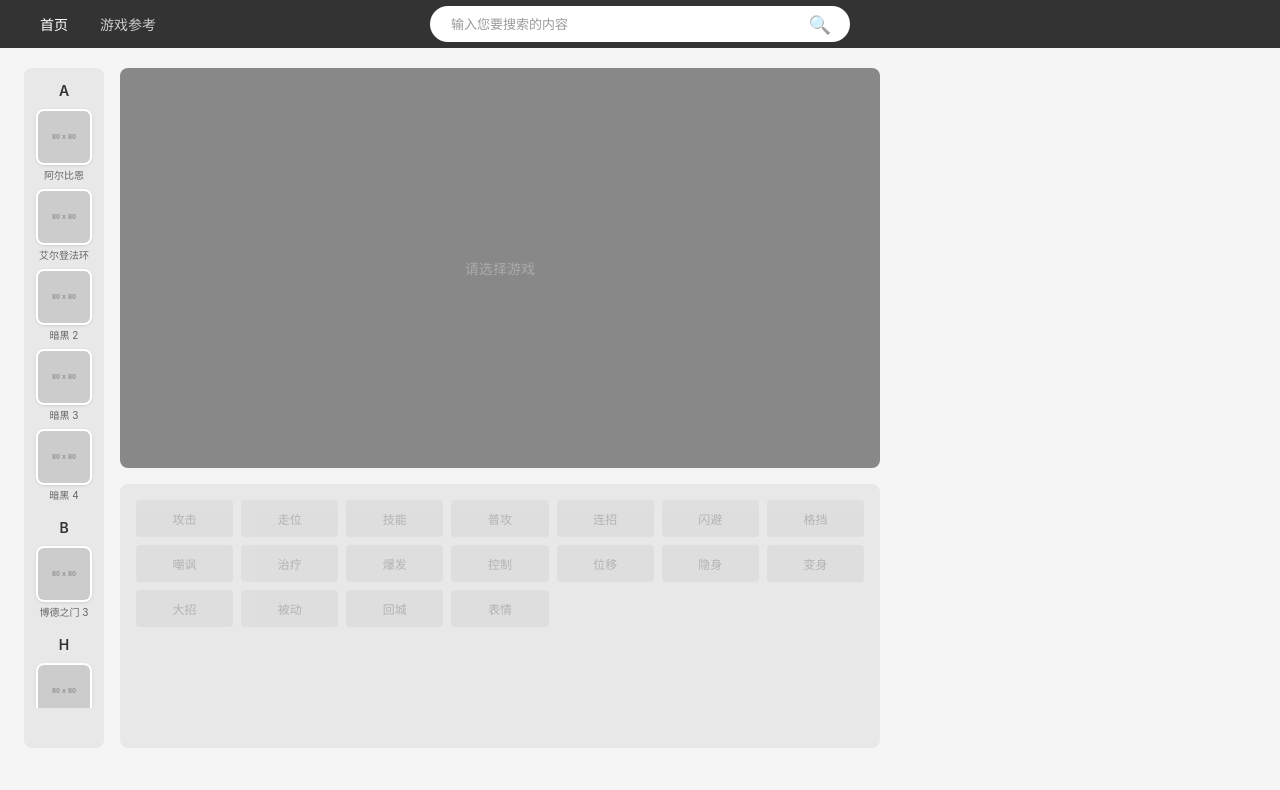
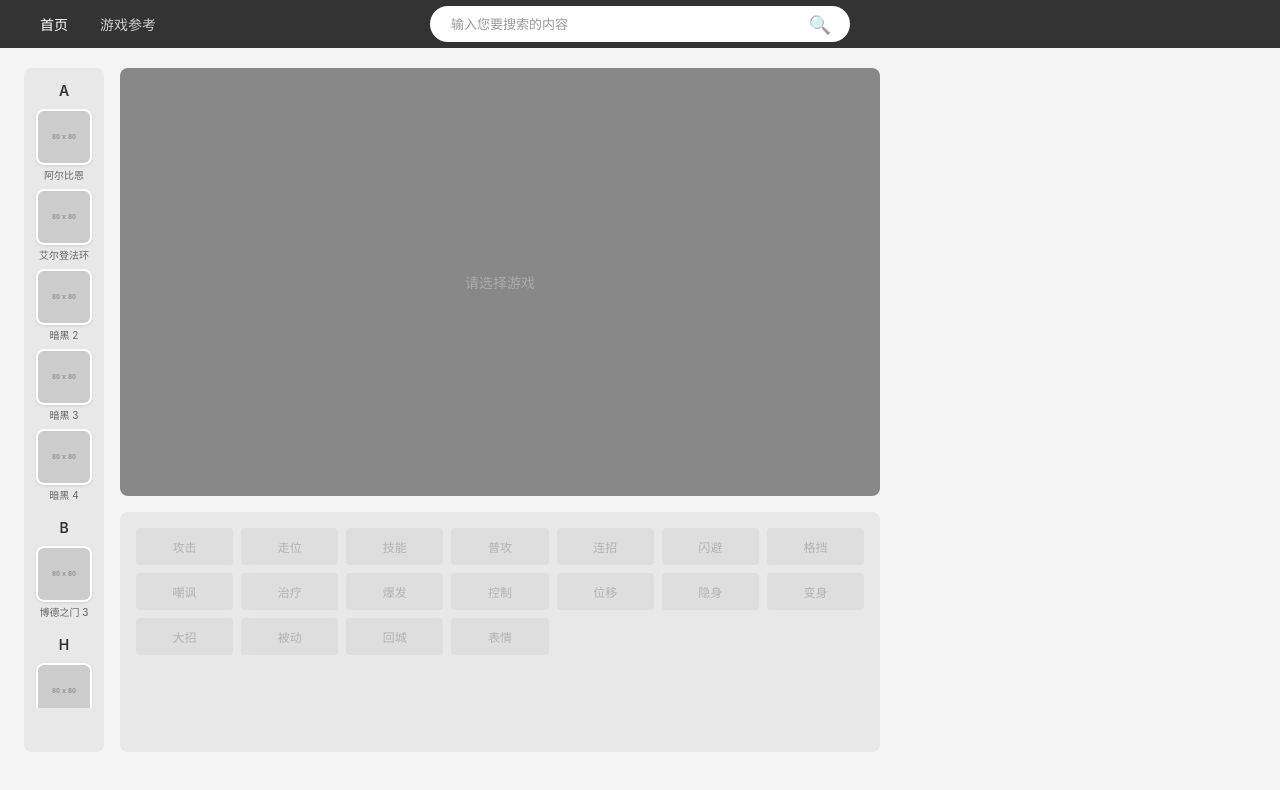
Before and after one commit to CNMJH/CKAnim, a React (Vite) app: page /games in a window 1280 px wide. Shown: the top 790 px of the page. Built offline with nearby package versions, Linux system fonts and the light colour scheme.

Commit message:
fix: 修正视频播放器为精确 16:9 比例
- 视频播放器高度：380px → 428px (760×9/16)
- 视频比例：2.0:1 → 1.776:1 (目标 16:9 = 1.778:1) ✅
- 动作选择区高度保持 240px
- 总高度：620px → 668px

```diff
--- a/src/pages/Games.css
+++ b/src/pages/Games.css
@@ -101,7 +101,8 @@
   align-items: center;
   justify-content: center;
   position: relative;
-  height: calc((100vh - 120px) * 0.55);
+  /* 16:9 比例 - 宽度 760px，高度 = 760 × 9/16 = 427.5px */
+  height: 428px;
   min-height: 400px;
 }
 
@@ -151,7 +152,7 @@
   border-radius: 8px;
   padding: 16px;
   flex: 1;
-  min-height: 200px;
+  min-height: 240px;
 }
 
 .action-grid {
```
